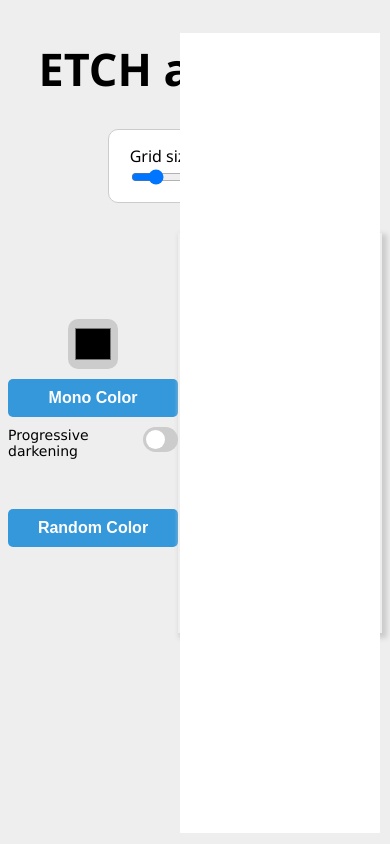
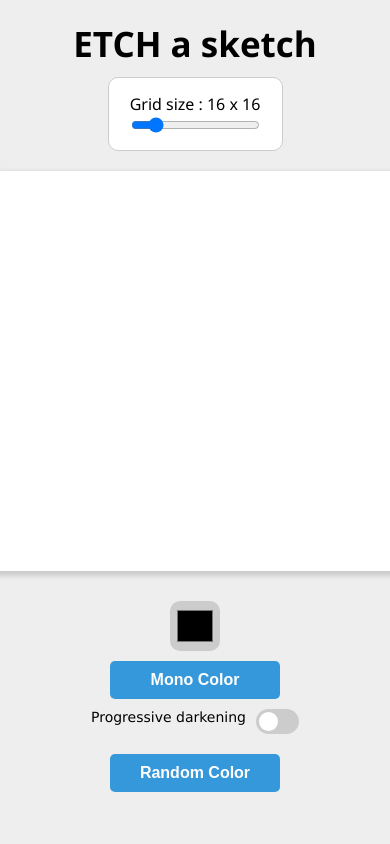
Before and after one commit to KiranGunathilaka/etch-a-sketch, a plain HTML site: page index.html in a window 390 px wide. Drawn offline with Linux system fonts and the light colour scheme.

Commit message:
made the page responsive. So the layout won't be distorted when using smaller mobile screens

```diff
--- a/index.html
+++ b/index.html
@@ -10,14 +10,15 @@
     <div class="all-container">
         <h1>ETCH a sketch</h1>
         <div class="grid-size-options-container">
-            <label>Grid size : <span>16 x 16</span></label>
+            <label>Grid size : <span id="grid-size-span">16 x 16</span></label>
             <input id="pixel-selector" name="range" type="range" value="16" min="1" max="100">
         </div>
         <div class="buttons-and-grid-container">
+            <div class="grid-container"></div>
             <div class="buttons-container">
                 <div class="monocolor-container">
                     <input class="color-picker" type="color" value="#000">
-                    <button class="button one-color-button">Mono Color</button>
+                    <button class="button mono-color-button">Mono Color</button>
                     <div class="toggle-button">
                         <label id="darkening-label">Progressive darkening</label>
                         <input type="checkbox" id="toggleButton">
@@ -26,7 +27,6 @@
                 </div>
                 <button class="button random-color-button">Random Color</button>
             </div>
-            <div class="grid-container"></div>
         </div>
     </div>
     <script src="script.js"></script>
--- a/script.js
+++ b/script.js
@@ -1,5 +1,10 @@
 const gridContainer = document.querySelector(".grid-container");
-const buttons = document.querySelectorAll(".button");
+const monoColorButton = document.querySelector(".mono-color-button");
+const randomColorButton = document.querySelector(".random-color-button");
+const colorPicker = document.querySelector(".color-picker");
+const toggleButton = document.querySelector("#toggleButton");
+const gridSizeSpan = document.querySelector("#grid-size-span");
+const sizeSelector = document.querySelector("#pixel-selector");
 
 let isMouseDown = false;
 let currentPixel;
--- a/styles.css
+++ b/styles.css
@@ -1,21 +1,24 @@
 :root {
-    margin: 0;
-    padding: 0;
-    border: 0;
     box-sizing: border-box;
     font-family: 'Segoe UI', Tahoma, Geneva, Verdana, sans-serif;
 }
 
+body{
+    background-color: #eee;
+    margin: 0;
+    padding: 0;
+    border: 0;
+}
+
 h1{
     font-size: 45px;
-}
-
-body{
-    background-color: #eee;
+    margin: 10px;
 }
 
 .all-container {
     width: 100%;
+    margin: 10px auto;
+    max-width: 760px;
     display: flex;
     flex-direction: column;
     align-items: center;
@@ -32,9 +35,10 @@ body{
 }
 
 .buttons-and-grid-container {
-    margin: 30px auto;
+    margin: 20px auto;
     width: 100%;
     display: flex;
+    flex-direction: row-reverse;
     justify-content: space-evenly;
 }
 
@@ -44,6 +48,22 @@ body{
     align-items: center;
     justify-content: center;
     gap: 50px;
+}
+
+@media (max-width:630px){
+    h1{
+        font-size: 35px;
+    }
+
+    .buttons-and-grid-container{
+        flex-direction: column;
+        align-items: center;
+        gap: 30px;
+    }
+
+    .buttons-container{
+        gap: 20px;
+    }
 }
 
 .monocolor-container{
```
